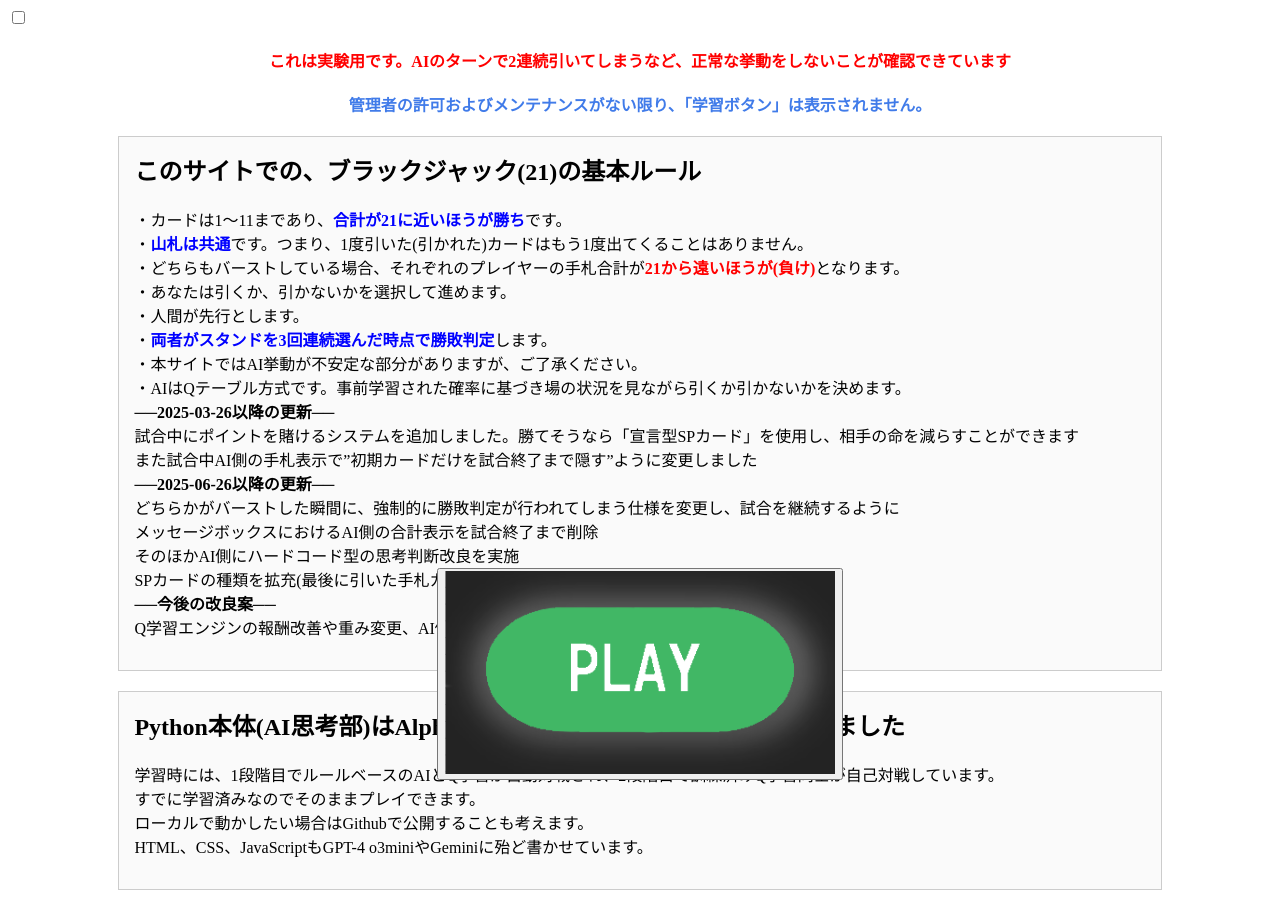
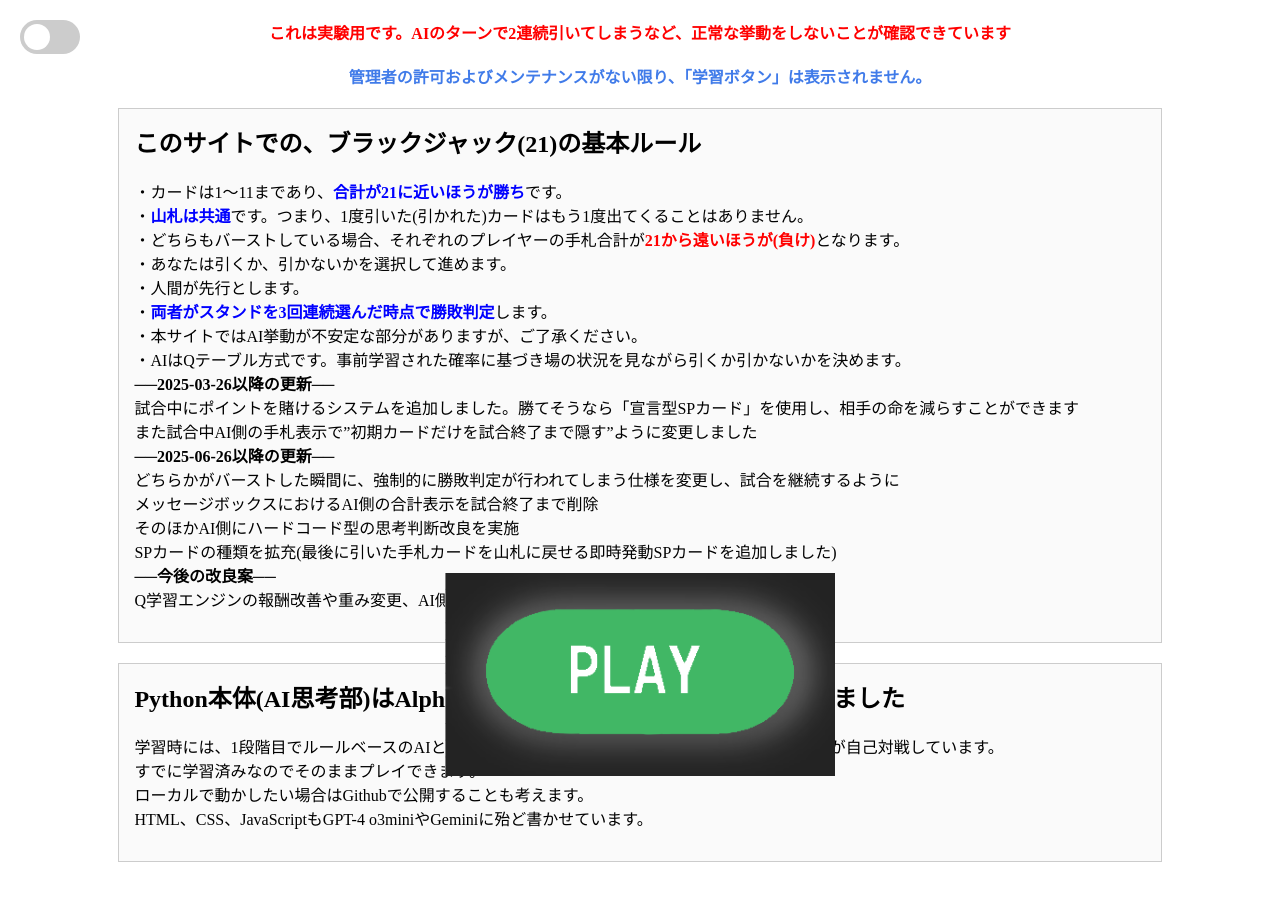
Before and after one commit to Kagome6/blackjackWebAppTest5, a Flask app: page / in a window 1280 px wide. After the commit the page ends 862 px from the top, so only its background shows below. Run offline with Flask 3, Linux system fonts and the light colour scheme.

Commit message:
Update style.css
Dark mode plus

```diff
--- a/static/css/style.css
+++ b/static/css/style.css
@@ -46,10 +46,26 @@
 
 #buttons button {
     margin-bottom: 20px;
-    font-size: 30px;
-    padding: 5px 10px;
+    background-color: #f0f0f0;
+    border: 1px solid #ddd;
+    border-radius: 12px;
+    padding: 10px;
+    line-height: 0;
+    cursor: pointer; /* マウスカーソルを指マークにする */
 
+    /* ▼ 以下の2行を追加 ▼ */
+    box-shadow: 3px 3px 5px rgba(0, 0, 0, 0.15); /* ボタンに少し影を付けて立体感を出す */
+    transition: all 0.08s ease-out; /* 全ての変更を0.08秒かけて滑らかに行う */
 }
+
+#buttons button:active {
+    /* クリックされたら、影を消す */
+    box-shadow: none;
+
+    /* 少し右下に動かして「押し込まれた感」を出す */
+    transform: translate(3px, 3px);
+}
+
 
 /* 画像サイズ設定 */
 /* 既存のルールから #buttons img を分離する */
@@ -132,6 +148,24 @@
 }
 #ruletwo-section h2 {
     margin-top: 0;
+}
+
+/* PLAYボタンの基本スタイル */
+#play-button {
+    /* 1. ボタン自体の背景と枠線を消して、画像を「素」の状態で見せる */
+    background: transparent;
+    border: none;
+    padding: 0; /* 余白もリセット */
+
+    /* 2. 押した時のアニメーションを滑らかにするための準備 */
+    transition: transform 0.1s ease-out;
+    cursor: pointer; /* マウスカーソルを指マークに */
+}
+
+/* PLAYボタンがクリックされている瞬間のスタイル */
+#play-button:active {
+    /* 2. 画像を95%に少し縮小して「押した感」を出す */
+    transform: scale(0.95);
 }
 
 .update-highlight {
@@ -249,7 +283,7 @@
     padding: 2px 8px;
     font-size: 0.8em;
     cursor: pointer;
-    background-color: #e0e0e0;
+    background-color: #c0e98b;
     border: 1px solid #ccc;
     border-radius: 3px;
 }
@@ -258,3 +292,168 @@
     cursor: not-allowed;
     opacity: 0.6;
 }
+
+/* --- テーマ切り替えトグルスイッチのスタイル --- */
+.theme-switch-wrapper {
+    /* スイッチの位置を調整（好きな位置に固定できます） */
+    position: fixed;
+    top: 20px;
+    left: 20px; /* 右上に配置する例 */
+    z-index: 100; /* 他の要素より手前に表示 */
+}
+
+/* スイッチ全体のコンテナ */
+.theme-switch {
+    position: relative;
+    display: inline-block;
+    width: 60px;
+    height: 34px;
+}
+
+/* HTMLのチェックボックス本体は隠す */
+.theme-switch input {
+    opacity: 0;
+    width: 0;
+    height: 0;
+}
+
+/* スイッチの背景（トラック）部分 */
+.slider {
+    position: absolute;
+    cursor: pointer;
+    top: 0;
+    left: 0;
+    right: 0;
+    bottom: 0;
+    background-color: #ccc; /* オフ（ライトモード）の色 */
+    transition: .4s; /* アニメーションの時間 */
+}
+
+/* スイッチの円（ツマミ）部分 */
+.slider:before {
+    position: absolute;
+    content: "";
+    height: 26px;
+    width: 26px;
+    left: 4px;
+    bottom: 4px;
+    background-color: white;
+    transition: .4s; /* アニメーションの時間 */
+}
+
+/* テーマ切り替えスイッチ用アニメーションの心臓部 */
+
+/* チェックされた時（オン）のトラックの色 */
+input:checked + .slider {
+    background-color: #2d200c; /* オン（ダークモード）の色 */
+}
+
+/* チェックされた時（オン）のツマミの位置 */
+input:checked + .slider:before {
+    transform: translateX(26px); /* 右に26pxスライドさせる */
+}
+
+/* 角を丸くしてスイッチらしい見た目にする */
+.slider.round {
+    border-radius: 34px;
+}
+.slider.round:before {
+    border-radius: 50%;
+}
+
+
+/* --- ここからダークモード用スタイル --- */
+
+body.dark-mode {
+    background-color: #AFA195; /* 全体の背景色 */
+    color: black;              /* ゲーム画面の基本文字色 */
+}
+
+/* --- ゲーム画面のスタイル --- */
+
+body.dark-mode #message-log {
+    background-color: #3d2f24;
+    color: #f0f0f0;
+    border-color: #555;
+}
+
+body.dark-mode .card {
+    background-color: #8b7d72;
+    color: white;
+    border-color: #5e524b;
+}
+
+body.dark-mode .card.hidden-card {
+    background-color: #d3d3d3;
+    color: black;
+    border-color: #aaa;
+}
+
+body.dark-mode #player-sp-cards-area {
+    background-color: #261909;
+    color: #f0f0f0;
+    border-color: #444;
+}
+
+body.dark-mode #player-sp-cards-area h3,
+body.dark-mode #player-sp-cards-area h4 {
+    color: #f0f0f0;
+    border-bottom-color: #444;
+}
+
+body.dark-mode .sp-card-item {
+    background-color: #3a3a3a;
+    border-color: #666;
+}
+
+body.dark-mode .sp-card-item button.use-sp-button {
+    background-color: #c0da9e;
+    color: #0a0a0a;
+    border-color: #777;
+}
+
+body.dark-mode #buttons {
+    background-color: #2d200c;
+    padding: 20px 10px;
+    border-radius: 10px;
+}
+
+
+/* --- ここから最初の画面のダークモード用スタイル --- */
+
+/* ルール説明エリア */
+body.dark-mode #rules-section,
+body.dark-mode #ruletwo-section {
+    background-color: #221C1A; /* 画像から取得した、より暗い背景色 */
+    color: white;              /* 指示通り、文字は白に */
+    border-color: #555;
+}
+
+/* ルール説明内の強調文字 (指定された色に) */
+body.dark-mode .update-highlight {
+    color: #b8b6d5;
+}
+body.dark-mode .text-attention-red {
+    color: #c98a8a;
+}
+
+/* サイト上部の注意メッセージ */
+body.dark-mode .warning { /* 元々赤文字だった方 */
+    color: #c0da9e; /* 淡い緑系統の色 */
+}
+body.dark-mode .warningtwo { /* 元々青文字だった方 */
+    color: #a7819a; /* 指定されたカラーコード */
+}
+
+body.dark-mode #buttons button {
+    background-color: transparent; /* 背景を透明に戻す */
+    border: none;                  /* 枠線も消す */
+    padding: 0;                    /* 余白もリセット */
+}
+
+/* ダークモードの時だけ、「引く」「引かない」ボタンの画像を少し拡大する */
+body.dark-mode #hit-button img,
+body.dark-mode #stand-button img {
+    transform: scale(1.1); /* 1.1倍（110%）に拡大 */
+    transition: transform 0.2s ease-out; /* テーマ切替時に滑らかに拡大/縮小させる */
+}
```
